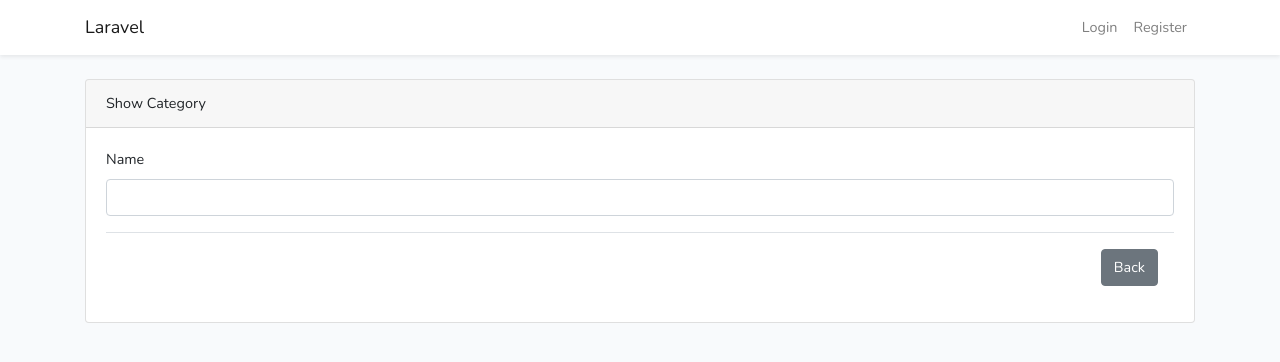
After one commit to sortsom/ProductEcommerce, a Laravel app: template resources/views/categories/show.blade.php in a window 1280 px wide. The commit adds this page. Shown: the top 362 px of the page. Run offline with Laravel 8, Linux system fonts and the light colour scheme; the template is opened without the code that fills it, so the values that code supplies are empty; some libraries are stand-ins or nearby versions.

Commit message:
Refactor Category CRUD

```diff
--- a/resources/views/categories/edit.blade.php
+++ b/resources/views/categories/edit.blade.php
@@ -7,8 +7,9 @@
                 <div class="card">
                     <div class="card-header">Edit Category</div>
                     <div class="card-body">
-                        <form method="PUT" action="{{route('categories.update',$category->id)}}">
+                        <form method="POST" action="{{route('categories.update',$category->id)}}">
                             @csrf
+                            @method('PUT')
                             <div class="form-group">
                                 <label for="email">{{ __('Name') }}</label>
                                 <input id="name" type="text" class="form-control @error('name') is-invalid @enderror"
--- /dev/null
+++ b/resources/views/categories/show.blade.php
@@ -0,0 +1,24 @@
+@extends('layouts.app')
+
+@section('content')
+    <div class="container">
+        <div class="row justify-content-center">
+            <div class="col-12">
+                <div class="card">
+                    <div class="card-header">Show Category</div>
+                    <div class="card-body">
+                        <div class="form-group">
+                            <label for="email">{{ __('Name') }}</label>
+                            <input id="name" type="text" class="form-control"
+                                   name="name" value="{{ old('name',$category->name) }}">
+                        </div>
+                        <div class="modal-footer">
+                            <a href="{{route('categories.index')}}" class="btn btn-secondary">Back</a>
+                        </div>
+                    </div>
+                </div>
+
+            </div>
+        </div>
+    </div>
+@endsection
```
Also changed, not shown: app/Http/Controllers/CategoryController.php (+7 -8 lines), resources/views/categories/index.blade.php (+10 -4 lines).
